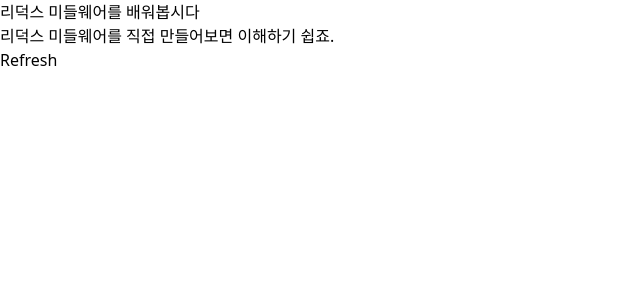
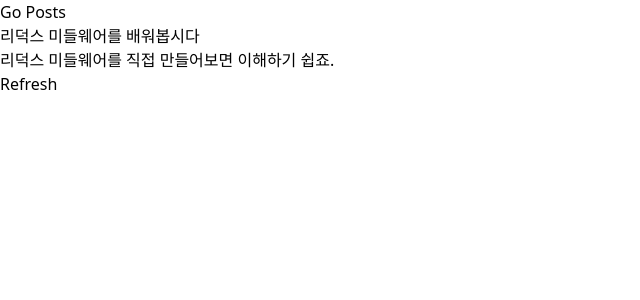
Before and after one commit to noname2048/cy-vite-tailwind-redux, a React (Vite) app: page /post/1 in a window 1280 px wide. Shown: the top 300 px of the page, without its empty margins (0-640 px from the left). Built offline with nearby package versions, Linux system fonts and the light colour scheme.

Commit message:
feat: Apply navigate

```diff
--- a/src/components/posts/Post.jsx
+++ b/src/components/posts/Post.jsx
@@ -1,11 +1,13 @@
 import { useSelector, useDispatch } from "react-redux";
-import { useParams } from "react-router-dom";
+import { useNavigate, useParams } from "react-router-dom";
 import { useEffect } from "react";
 import { thunkActions } from "#/redux/postReducer.js";
 import PropTypes from "prop-types";
 
 export default function PostContainer() {
+  const navigate = useNavigate();
   const { postId } = useParams();
+
   const posts = useSelector((state) => state.post);
   const dispatch = useDispatch();
   const { isLoading, isFetching, data, isError, error } = posts[postId];
@@ -20,6 +22,13 @@
 
   return (
     <div>
+      <button
+        onClick={() => {
+          dispatch(thunkActions.goPosts(navigate));
+        }}
+      >
+        Go Posts
+      </button>
       <Post post={data} />
       <button
         onClick={() => {
--- a/src/redux/postReducer.js
+++ b/src/redux/postReducer.js
@@ -77,6 +77,9 @@
       dispatch(actionCreators.fetchPostError({ id, error }));
     }
   },
+  goPosts: (navigate) => (dispatch) => {
+    navigate("/posts");
+  },
 };
 
 export { actionCreators, postReducer, thunkActions };
```
